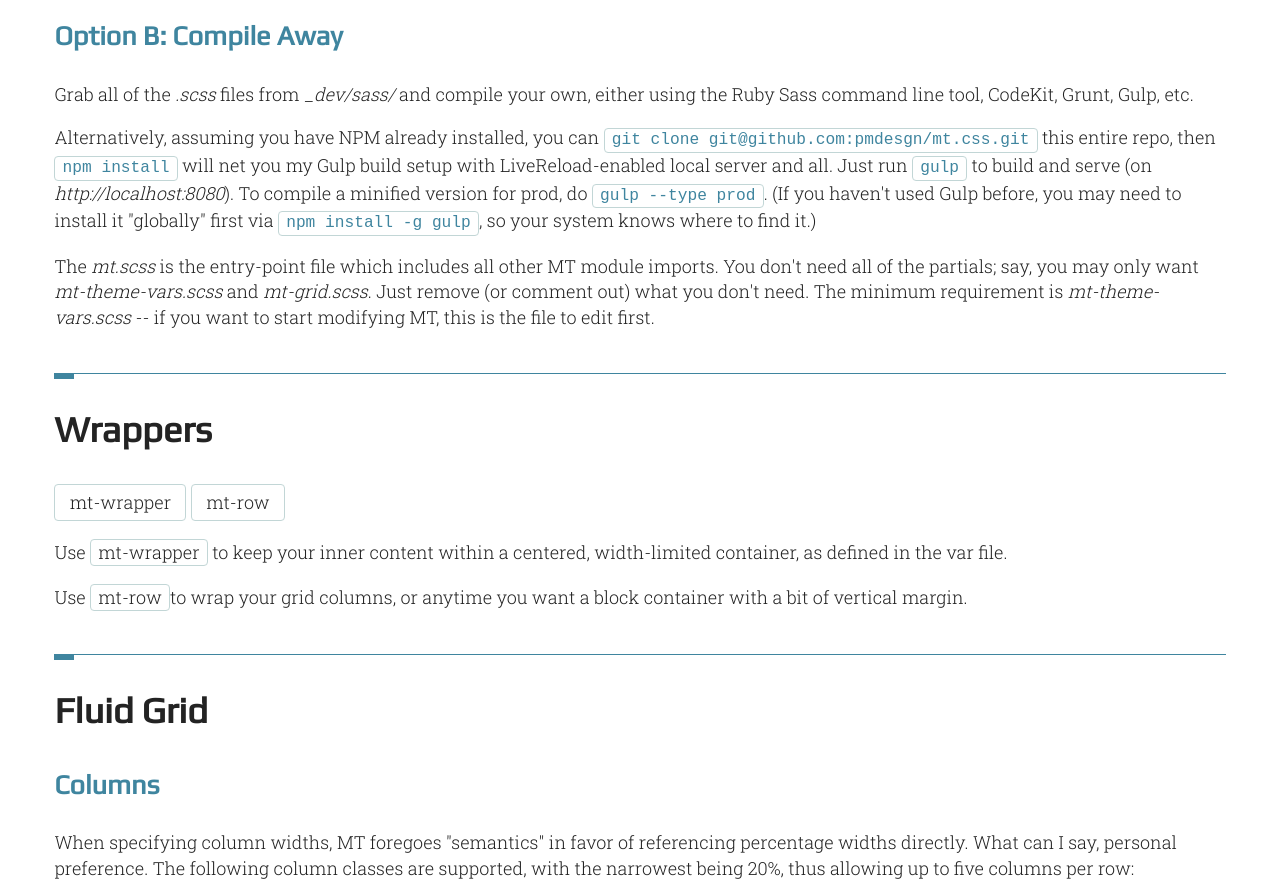
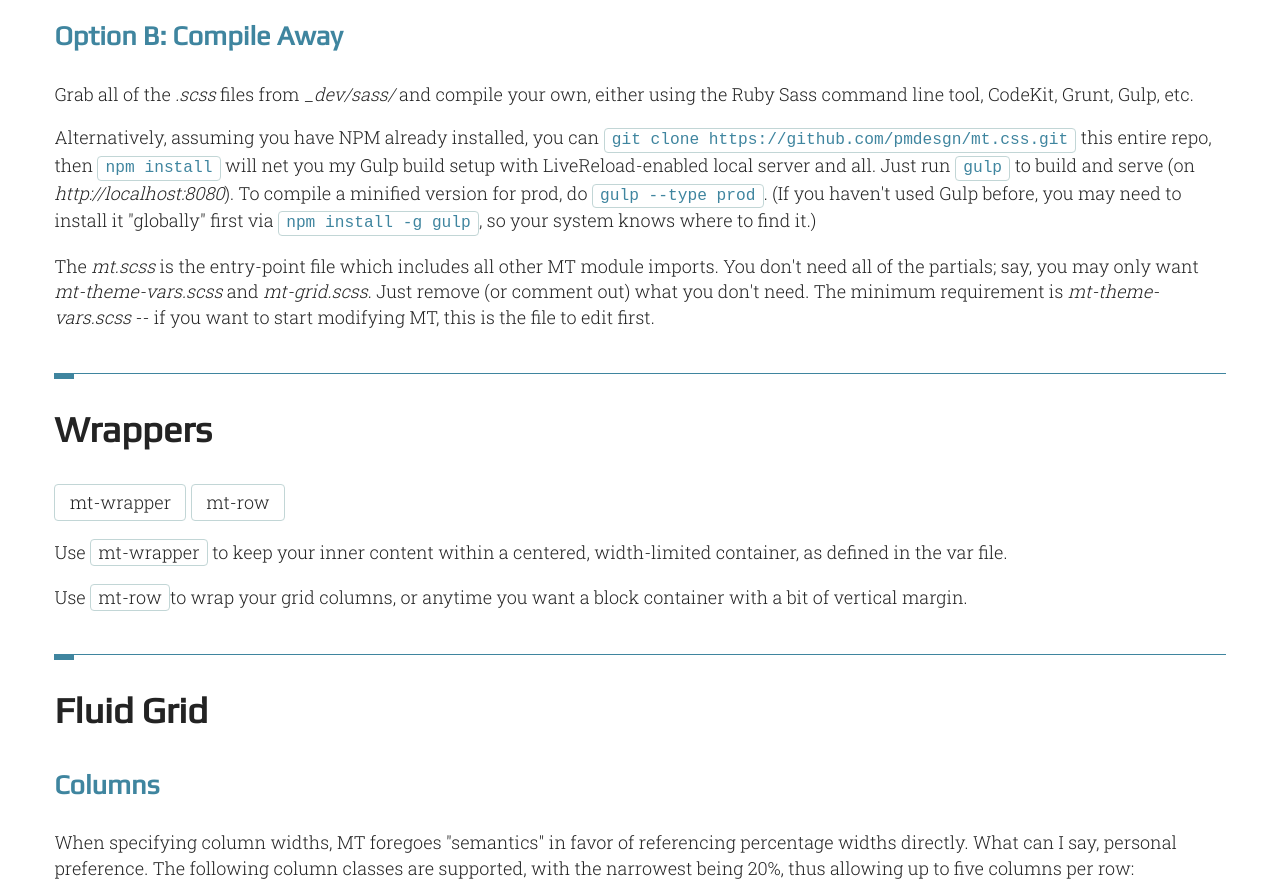
Before and after one commit to trungly/mt.css, a website: page index.html in a window 1280 px wide. Shown: the part 840-1736 px from the top of the page. Drawn offline with Linux system fonts and the light colour scheme.

Commit message:
change docs to refer to public github url

```diff
--- a/index.html
+++ b/index.html
@@ -56,7 +56,7 @@
             <h3>Option B: Compile Away</h3>
             Grab all of the <em>.scss</em> files from <em>_dev/sass/</em> and compile your own, either using the Ruby Sass command line tool, CodeKit, Grunt, Gulp, etc.
 
-            <p>Alternatively, assuming you have NPM already installed, you can <code class="mt-frame-p">git clone git@github.com:pmdesgn/mt.css.git</code> this entire repo, then <code class="mt-frame-p">npm install</code> will net you my Gulp build setup with LiveReload-enabled local server and all. Just run <code class="mt-frame-p">gulp</code> to build and serve (on <em>http://localhost:8080</em>). To compile a minified version for prod, do <code class="mt-frame-p">gulp --type prod</code>. (If you haven't used Gulp before, you may need to install it "globally" first via <code class="mt-frame-p">npm install -g gulp</code>, so your system knows where to find it.)</p>
+            <p>Alternatively, assuming you have NPM already installed, you can <code class="mt-frame-p">git clone https://github.com/pmdesgn/mt.css.git</code> this entire repo, then <code class="mt-frame-p">npm install</code> will net you my Gulp build setup with LiveReload-enabled local server and all. Just run <code class="mt-frame-p">gulp</code> to build and serve (on <em>http://localhost:8080</em>). To compile a minified version for prod, do <code class="mt-frame-p">gulp --type prod</code>. (If you haven't used Gulp before, you may need to install it "globally" first via <code class="mt-frame-p">npm install -g gulp</code>, so your system knows where to find it.)</p>
 
             <p>The <em>mt.scss</em> is the entry-point file which includes all other MT module imports. You don't need all of the partials; say, you may only want <em>mt-theme-vars.scss</em> and <em>mt-grid.scss</em>. Just remove (or comment out) what you don't need. The minimum requirement is <em>mt-theme-vars.scss</em> -- if you want to start modifying MT, this is the file to edit first.</p>
 
```
